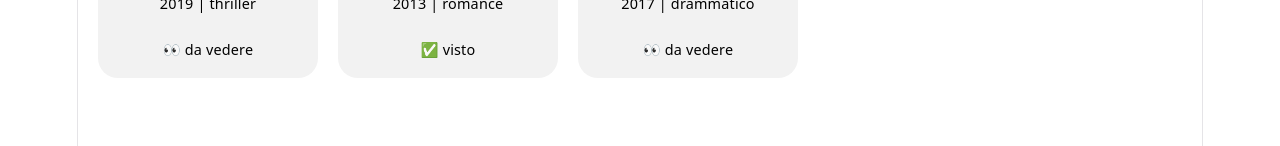
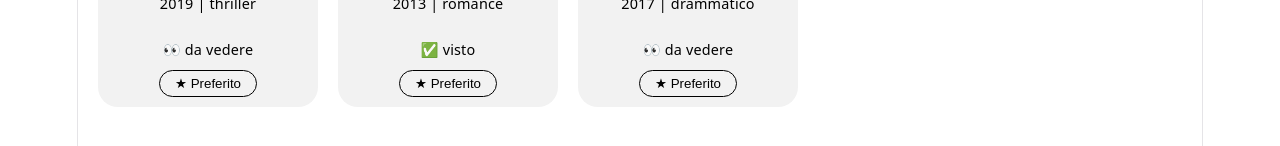
Before and after one commit to gaia-giachero/reactJS, a React (Vite) app: page / in a window 1280 px wide. Shown: the part 396-542 px from the top of the page. Built offline with nearby package versions, Linux system fonts and the light colour scheme.

Commit message:
feat: third exercize

```diff
--- a/src/App.css
+++ b/src/App.css
@@ -42,10 +42,15 @@ p{
   font-size: 0.8em;
 }
 
-.btn{
+.btn, .btn-favorite{
   border-radius: 20px;
   border: 1px solid #000;
   padding: 5px 15px;
   background-color: #f2f2f2;
   color: #000;
 }
+
+.btn-favorite{
+  font-weight: bold;
+  background-color: #fff9c5;
+}
--- a/src/App.jsx
+++ b/src/App.jsx
@@ -2,14 +2,22 @@ import Container from "./components/Container"
 import MovieList from "./components/MovieList";
 
 import './App.css';
-import { movies } from "./data/movies.js";
+import { movies as initialMovies } from "./data/movies.js";
+import { useState } from "react";
 
 function App() {
+  const [movies, setMovies] = useState(initialMovies);
+
+  function handleTogglefavorite(id) {
+    setMovies((prevMovies) => prevMovies.map((movie) =>
+      movie.id === id ? { ...movie, favorite: !movie.favorite } : movie
+    ))
+  }
 
   return (
     <>
       <Container>
-        <MovieList items={movies} />
+        <MovieList items={movies} onToggleFavorite={handleTogglefavorite} />
       </Container>
     </>
   )
--- a/src/components/MovieCard.jsx
+++ b/src/components/MovieCard.jsx
@@ -1,4 +1,4 @@
-export default function MovieCard({ title, year, poster, genre, watched }) {
+export default function MovieCard({ id, title, year, poster, genre, watched, favorite, onToggleFavorite }) {
   return (
     <>
       <article className="card">
@@ -12,6 +12,7 @@ export default function MovieCard({ title, year, poster, genre, watched }) {
             {watched ? "✅ visto" : "👀 da vedere"}
           </p>
         </div>
+        <button className={favorite ? 'btn-favorite' : 'btn'} onClick={() => onToggleFavorite(id)}><span>{favorite ? '⭐' : '★'}</span> Preferito</button>
       </article>
     </>
   );
--- a/src/components/MovieList.jsx
+++ b/src/components/MovieList.jsx
@@ -1,16 +1,19 @@
 import MovieCard from "./MovieCard";
 
-export default function MovieList({ items }) {
+export default function MovieList({ items, onToggleFavorite }) {
   return (
     <>
       {items.map((item) => (
         <MovieCard
           key={item.id}
+          id={item.id}
           title={item.title}
           year={item.year}
           poster={item.poster}
           genre={item.genre}
           watched={item.watched}
+          favorite={item.favorite}
+          onToggleFavorite={onToggleFavorite}
         />
       ))}
     </>
```
